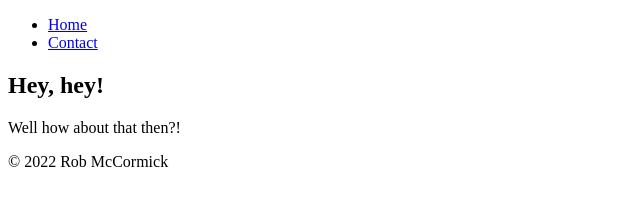
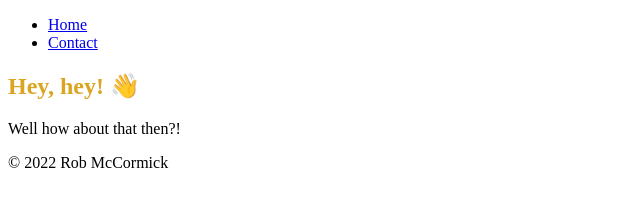
Before and after one commit to rob-mccormick/eleventy_starter_site, an Eleventy site: page src/index.md in a window 1280 px wide. Shown: the whole page, without its empty margins (0-640 px from the left). Built offline with nearby package versions, Linux system fonts and the light colour scheme; Eleventy itself is replaced by a stand-in of ours; files that its build step writes are made by us from their sources.

Commit message:
Add simple styles

```diff
--- a/src/_includes/layouts/base.html
+++ b/src/_includes/layouts/base.html
@@ -5,6 +5,7 @@
     <meta name="viewport" content="width=device-width, initial-scale=1.0" />
     <meta http-equiv="X-UA-Compatible" content="ie=edge" />
     <title>{{ title }}</title>
+    <link rel="stylesheet" href="/styles/index.css">
   </head>
   <body>
     {% include "partials/site-header.html" %}
--- /dev/null
+++ b/src/styles/index.css
@@ -0,0 +1,6 @@
+h1 {
+	color: goldenrod;
+}
+h1::after {
+  content: ' 👋';
+}
```
Also changed, not shown: .eleventy.js.
